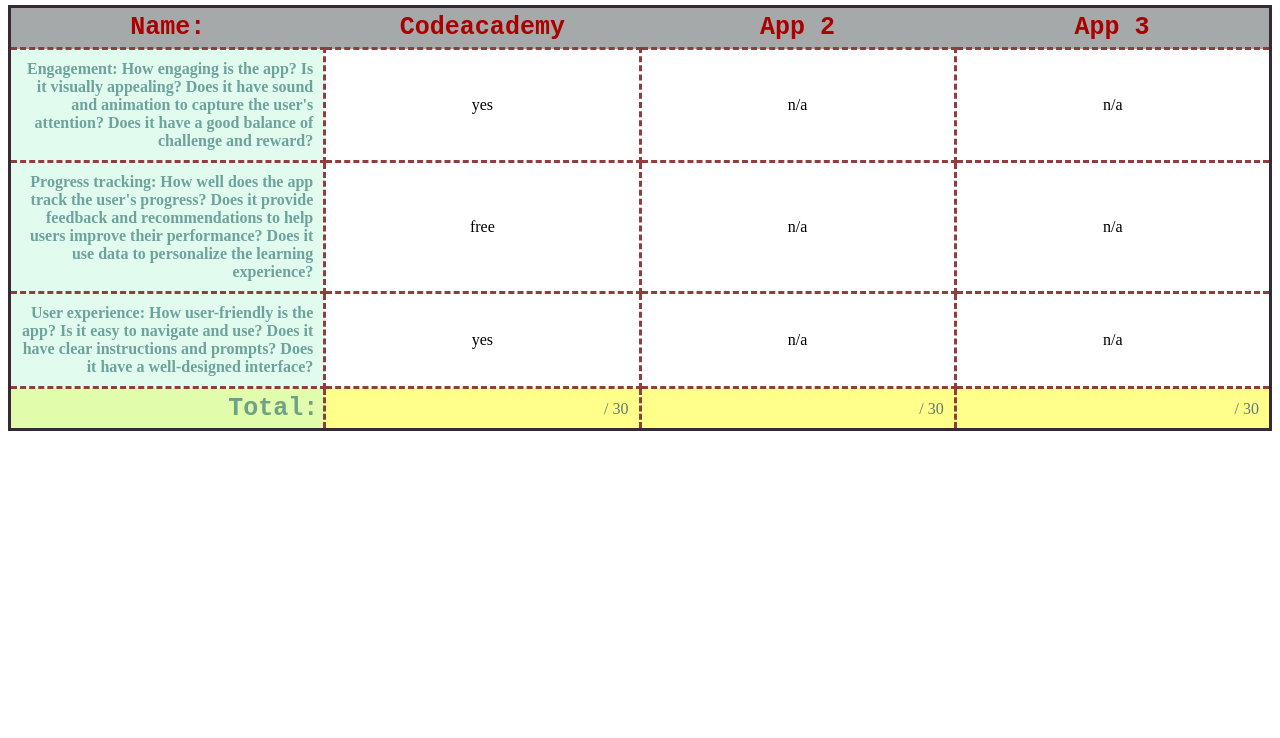
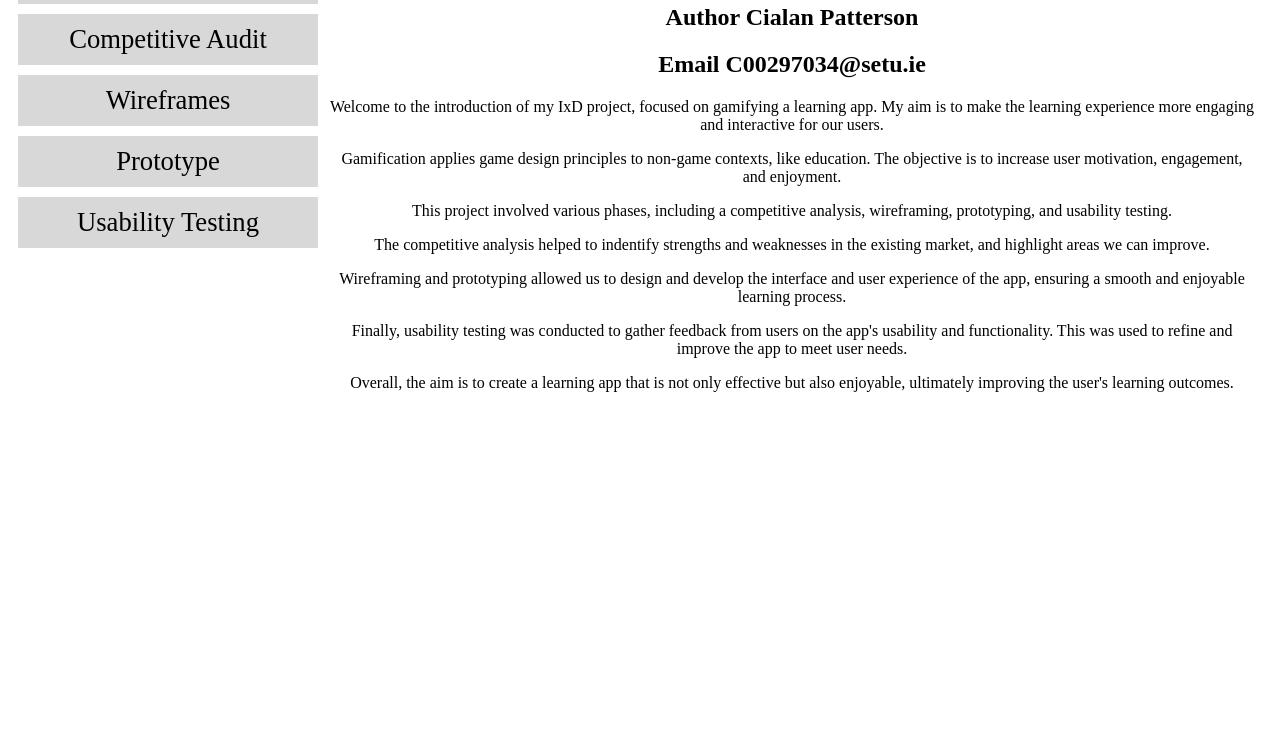
Before and after one commit to CialanJPatterson/IxD-project-one, a plain HTML site: page index.html in a window 1280 px wide. Shown: the part 62-800 px from the top of the page. Drawn offline with Linux system fonts and the light colour scheme.

Commit message:
competitive audit

```diff
--- /dev/null
+++ b/audit_style.css
@@ -0,0 +1,48 @@
+h1{
+    color: blue;
+    font-family: cursive;
+  }
+  p{
+    font-size: 24pc;
+  }
+  table {
+    table-layout: fixed;
+    width: 100%;
+    height: 800px;
+    border-collapse: collapse;
+    border: 3px solid rgb(53, 42, 53);
+  }
+
+  tbody {
+    text-align: center;
+  }
+
+  th{
+    padding: 5px;
+    text-emphasis: bold;
+    font-size: 25px;
+    font-family: monospace;
+    background-color: rgba(86, 94, 97, 0.534);
+    color:rgb(170, 0, 0);
+  }
+
+  tfoot{
+    background-color: rgb(255, 255, 137);
+    text-align: right;
+    color: rgb(95, 122, 120);
+  }
+
+
+  tfoot th,
+  tbody td:first-child {
+    color:rgba(50, 116, 116, 0.658);
+
+    font-weight:bold;
+    text-align: center;
+    background-color: rgba(185, 247, 216, 0.432);
+  }
+
+  td {
+    padding: 10px;
+    border: dashed rgb(145, 61, 61);
+  }
--- a/index.html
+++ b/index.html
@@ -5,40 +5,32 @@
   </head>
 
   <body>
-    <h1>example</h1>
+    <h1>IxD Project 2024</h1>
+    <h2>Author Cialan Patterson</h2>
+    <h2>Email C00297034@setu.ie</h2>
+    <p>Welcome to the introduction of my IxD project, focused on gamifying a learning app. My aim is to make the learning experience more engaging and interactive for our users.</p>
+    <p>Gamification applies game design principles to non-game contexts, like education. The objective is to increase user motivation, engagement, and enjoyment.</p>
+    <p>This project involved various phases, including a competitive analysis, wireframing, prototyping, and usability testing.</p>
+    <p>The competitive analysis helped to indentify strengths and weaknesses in the existing market, and highlight areas we can improve.</p>
+    <p>Wireframing and prototyping allowed us to design and develop the interface and user experience of the app, ensuring a smooth and enjoyable learning process.</p>
+    <p>Finally, usability testing was conducted to gather feedback from users on the app's usability and functionality. This was used to refine and improve the app to meet user needs.</p>
+    <p>Overall, the aim is to create a learning app that is not only effective but also enjoyable, ultimately improving the user's learning outcomes.</p>
     <table>
       <tr>
-        <th>Name:</th>
-        <th>Codeacademy</th>
-        <th>App 2</th>
-        <th>App 3</th>
+        <td><a href>Home</a></td>
       </tr>
       <tr>
-        <td>Engagement: How engaging is the app? Is it visually appealing? Does it have sound and animation to capture the user's attention? Does it have a good balance of challenge and reward?</td>
-        <td>yes</td>
-        <td>n/a</td>
-        <td>n/a</td>
+        <td><a href></a>Competitive Audit</td>
       </tr>
       <tr>
-        <td>Progress tracking: How well does the app track the user's progress? Does it provide feedback and recommendations to help users improve their performance? Does it use data to personalize the learning experience?</td>
-        <td>free</td>
-        <td>n/a</td>
-        <td>n/a</td>
+        <td>Wireframes</td>
       </tr>
       <tr>
-        <td>User experience: How user-friendly is the app? Is it easy to navigate and use? Does it have clear instructions and prompts? Does it have a well-designed interface?</td>
-        <td>yes</td>
-        <td>n/a</td>
-        <td>n/a</td>
+        <td>Prototype</td>
       </tr>
-      <tfoot>
-        <tr>
-          <th scope="row">Total:</th>
-          <td> / 30</td>
-          <td> / 30</td>
-          <td> / 30</td>
-        </tr>
-      </tfoot>
+      <tr>
+        <td>Usability Testing</td>
+      </tr>
     </table>
   </body>
 </html>
--- a/styles.css
+++ b/styles.css
@@ -1,47 +1,23 @@
-h1{
-  color: blue;
-  font-family: cursive;
-}
-p{
-  font-size: 24pc;
-}
-table {
-  table-layout: fixed;
-  width: 100%;
-  border-collapse: collapse;
-  border: 3px solid rgb(53, 42, 53);
+h1, h2, p {
+  position: relative;
+  left: 20pc;
+  width: calc(100vw - 22pc);
+  text-align:center;
 }
 
-tbody {
-  text-align: center;
+table {
+  position:fixed;
+  top: 5px;
+  float:left;
+  width: 20pc;
+  table-layout: fixed;
+  border-spacing: 10px;
 }
 
-th{
-  padding: 5px;
-  text-emphasis: bold;
-  font-size: 25px;
-  font-family: monospace;
-  background-color: rgba(86, 94, 97, 0.534);
-  color:rgb(170, 0, 0);
+td {
+  font-size: 20pt;
+  padding: 10px;
+  border: rgb(53, 42, 53);
+  text-align: center;
+  background-color: rgba(145, 145, 145, 0.35);
 }
-
-tfoot{
-  background-color: rgb(255, 255, 137);
-  text-align: right;
-  color: rgb(95, 122, 120);
-}
-
-tfoot th,
-tbody td:first-child {
-  color:rgba(50, 116, 116, 0.658);
-
-  font-weight:bold;
-  text-align: right;
-  background-color: rgba(185, 247, 216, 0.432);
-}
-
-
-td {
-  padding: 10px;
-  border: dashed rgb(145, 61, 61);
-}
```
Also changed, not shown: audit.html (added, +44 -0 lines).
